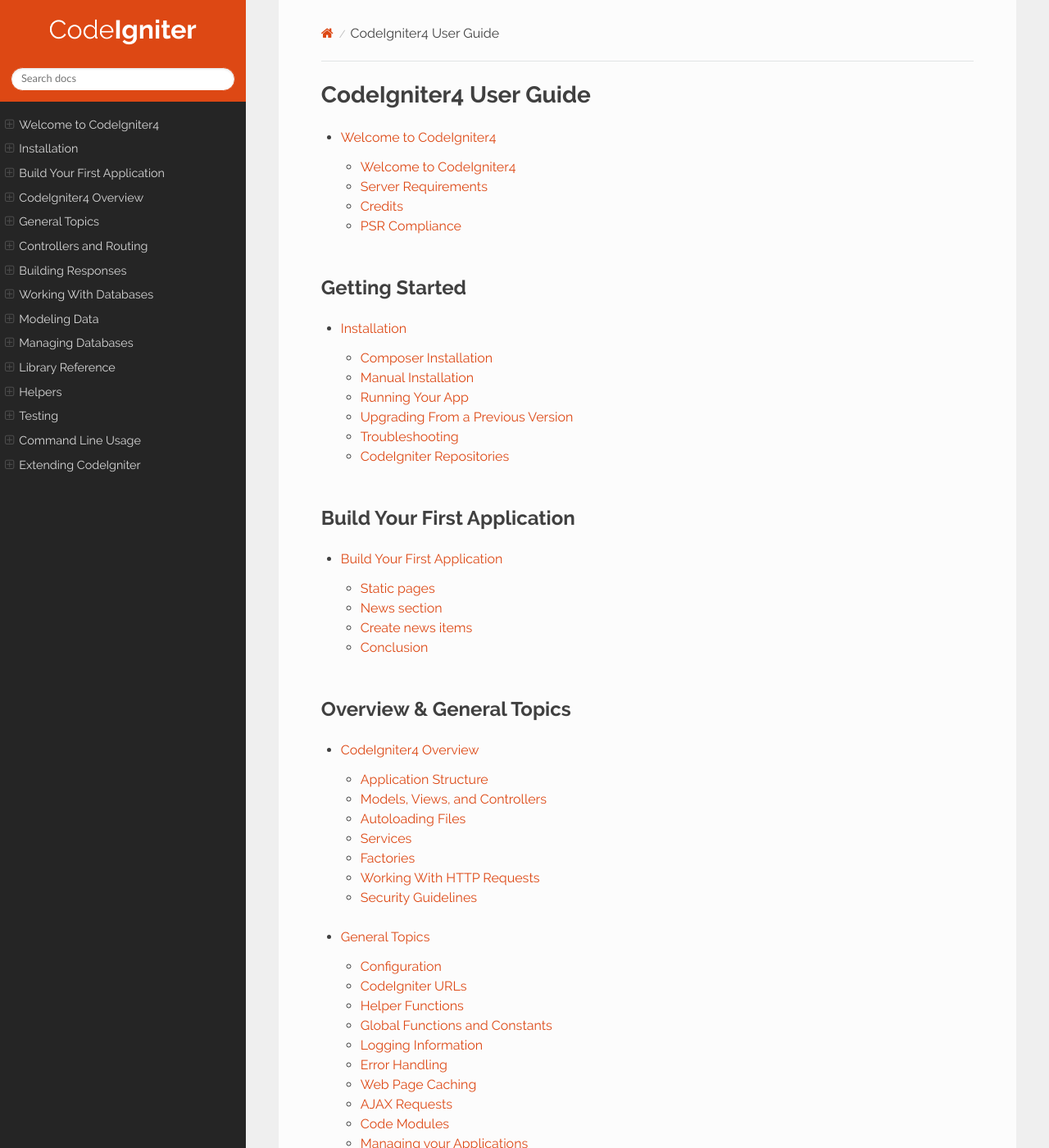
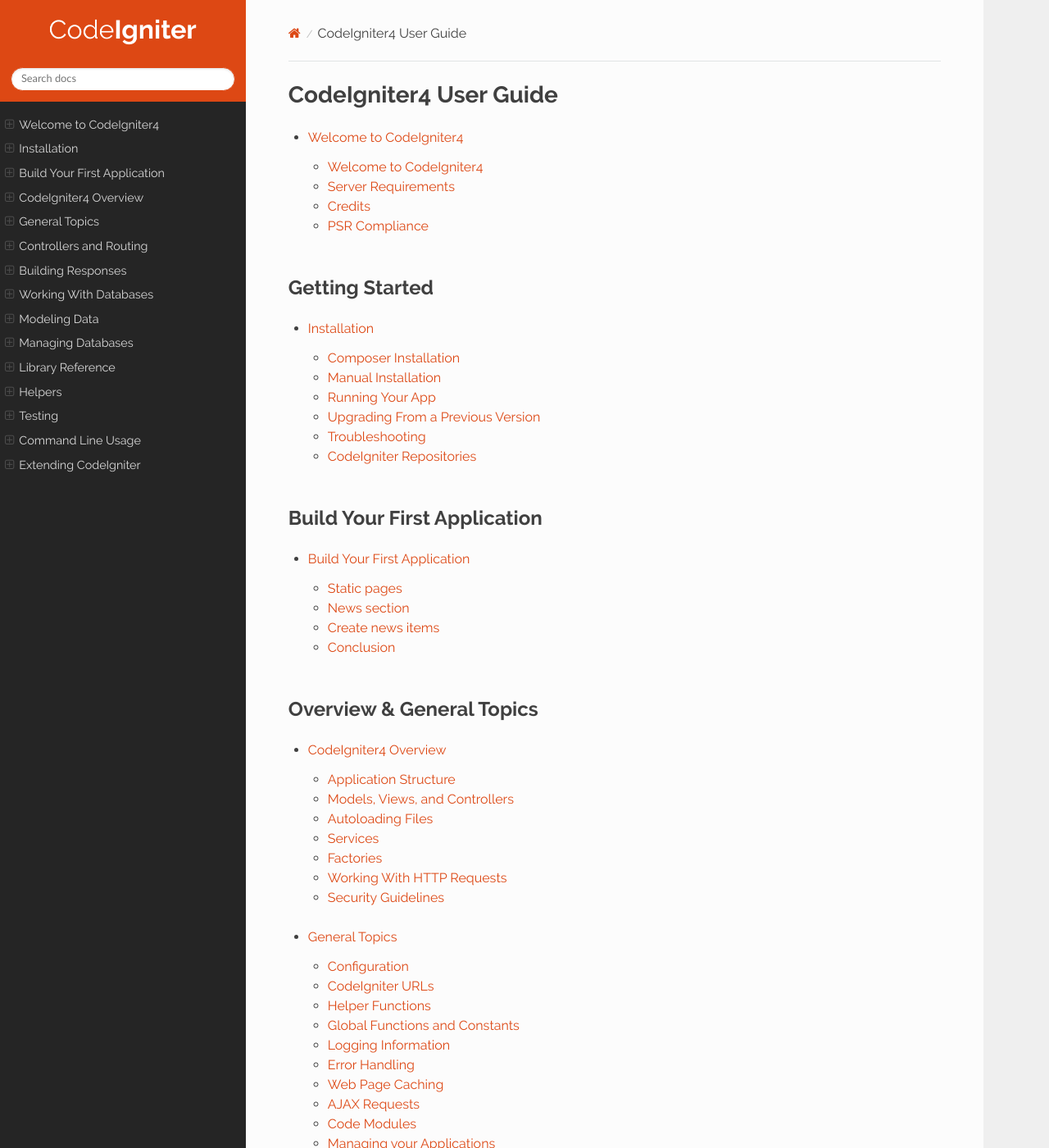
Before and after one commit to NEKOGET/ci4_user_guide_src, a Sphinx documentation site: the page built from source/index.rst, in a window 1280 px wide and 1400 px high. Shown: the whole window at 82% size. Built offline with Sphinx 7.4.7 and the Read the Docs theme 2.0.0, drawn with Linux system fonts in a browser that asks for light colours.

Commit message:
Revert "Fixed documentation styles to widen the content frame on large screens"

```diff
--- a/source/_static/css/citheme.css
+++ b/source/_static/css/citheme.css
@@ -93,20 +93,6 @@ body, p, legend {
 	background-position: bottom right;
 	background-repeat: no-repeat;
 	background-size: 200px;
-}
-
-/* -- Breakpoint for large screens (> 900px) --------- */
-@media (min-width: 900px) and (max-width: 1100px) {
-	.wy-nav-content {
-		max-width: 1620px;
-	}
-}
-
-@media (min-width: 1100px) {
-	.wy-nav-content {
-		margin: 0 auto;
-		max-width: 1620px;
-	}
 }
 
 /* Titles ------------------------------------------------------------------- */
```
